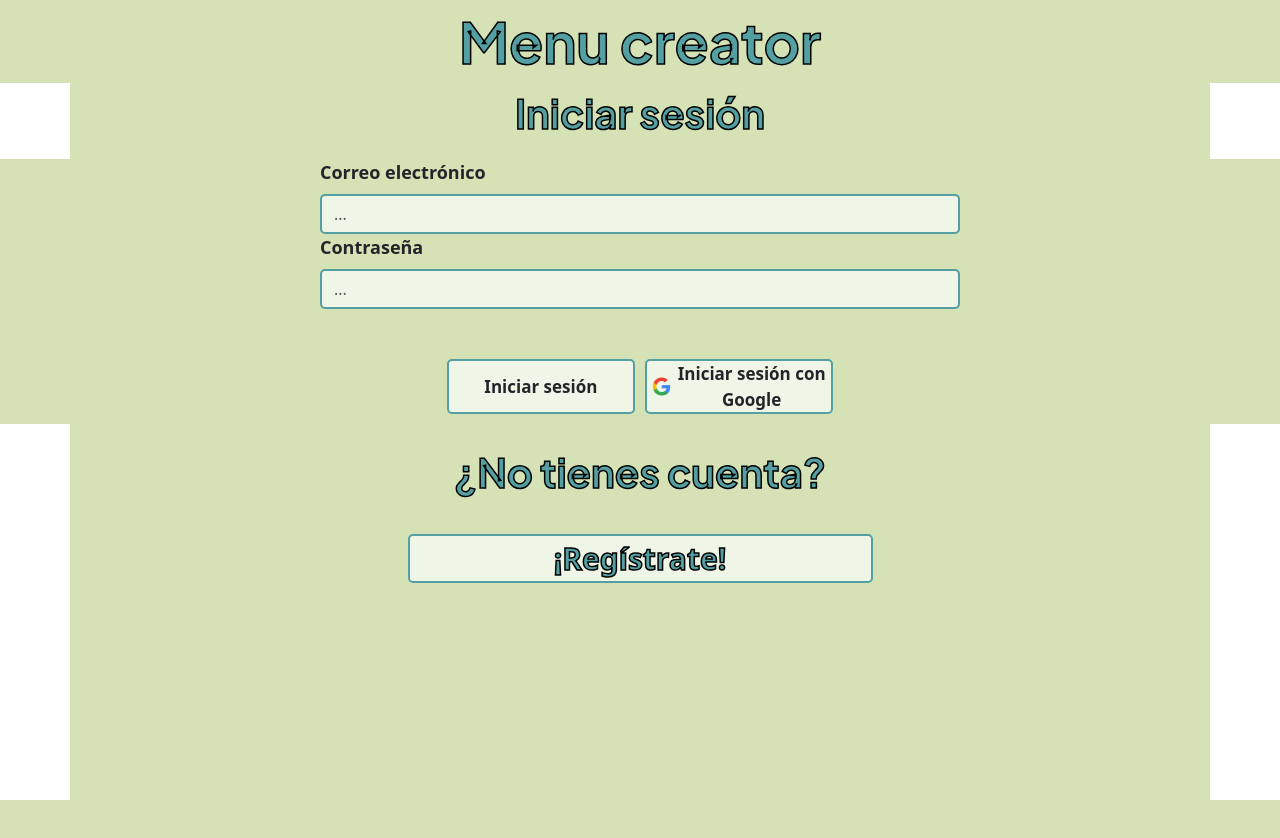
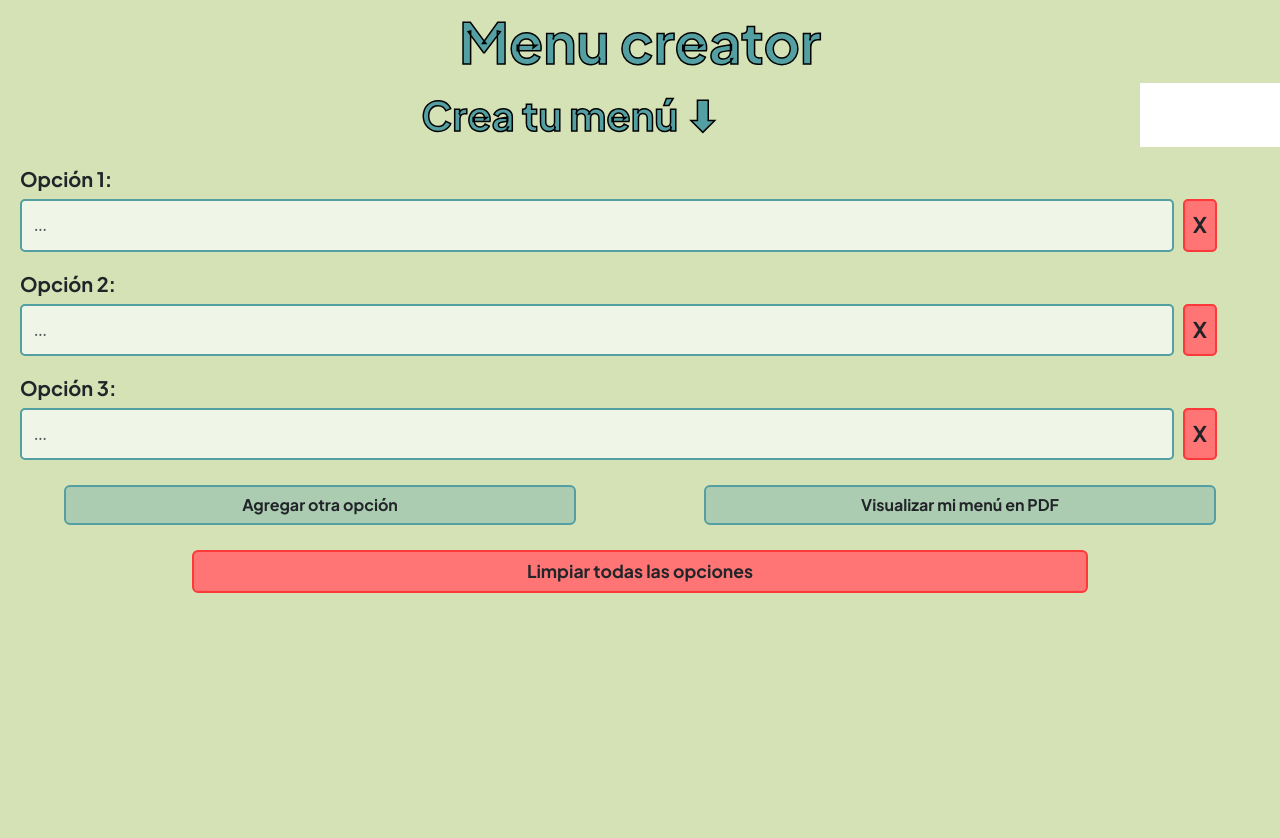
Before and after one commit to FrancisCG97/Menu-creator, a React (Vite) app: page / in a window 1280 px wide. Shown: the top 838 px of the page. After the commit the page ends 800 px from the top, so only its background shows below. Built offline with nearby package versions, Linux system fonts and the light colour scheme.

Commit message:
options.jsx styles were modified in App.css

```diff
--- a/src/App.css
+++ b/src/App.css
@@ -1,14 +1,14 @@
 /* -----------------ROOT----------------- */
 :root {
   width: 100vw;
-  height: 100vh;
+  /* height: 100vh; */
   margin: 0%;
   background-color: #D4E2B6;
 }
 
 body {
   width: 100vw;
-  height: 100vh;
+  /* height: 100vh; */
   background-color: #D4E2B6;
   margin: 0%;
 }
@@ -20,6 +20,7 @@
 nav {
   display: flex;
   justify-content: center;
+  background-color: #D4E2B6;
 }
 
 #header {
@@ -130,7 +131,7 @@
 }
 
 #register-container {
-  height: 100vh;
+  /* height: 100vh; */
   display: flex;
   justify-content: center;
   background-color: #D4E2B6;
@@ -171,3 +172,116 @@
   font-size: 50px;
   font-weight: 600;
 }
+
+
+
+
+
+
+
+
+
+/* -----------------WALL----------------- */
+/* -----------------TITLE----------------- */
+h5 {
+  font-family: 'Plus Jakarta Sans', sans-serif;
+  font-size: 100%;
+  color: black;
+  width: 100vw;
+  margin: 0%;
+  padding: 20px 0px 0px 0px;
+  background-color: #D4E2B6;
+}
+
+button {
+  border-radius: 20px;
+}
+
+#info-inputs {
+  padding-left: 20px;
+  display: flex;
+  align-items: flex-start;
+  background-color: #D4E2B6;
+}
+
+#option-input {
+  margin-right: 10px;
+  background-color: #F0F6E7;
+  border-radius: 5px;
+  border: 2px solid #539FA2;
+}
+
+#menu {
+  width: 100vw;
+  margin: 0%;
+  padding: 0%;
+  display: flex;
+  justify-content: center;
+  background-color: #D4E2B6;
+}
+
+#menu-title {
+  width: 100%;
+  margin: 0%;
+  padding: 0%;
+  font-family: 'Plus Jakarta Sans', sans-serif;
+  font-size: 250%;
+  font-weight: bold;
+  color: #539FA2;
+  -webkit-text-stroke-width: 1.5px;
+  -webkit-text-stroke-color: black;
+  display: flex;
+  justify-content: center;
+}
+
+#option {
+  width: 95%;
+  margin: 0%;
+  display: flex;
+  justify-content: flex-start;
+}
+
+#clean-option {
+  width: fit-content;
+  padding: 8px;
+  background-color: #FF7474;
+  border: 2px solid #FE3939;
+  border-radius: 5px;
+  font-family: 'Plus Jakarta Sans', sans-serif;
+  font-size: 120%;
+  font-weight: 900;
+}
+
+#add-see {
+  padding: 25px 0px;
+  display: flex;
+  flex-direction: row;
+  justify-content: space-around;
+}
+
+#add-see-btn {
+  width: 40%;
+  background-color: #ABCCB1;
+  border: 2px solid #539FA2;
+  font-family: 'Plus Jakarta Sans', sans-serif;
+  font-size: 100%;
+  font-weight: 900;
+}
+
+#clean {
+  display: flex;
+  justify-content: center;
+}
+
+#clean-btn {
+  width: 70%;
+  background-color: #FF7474;
+  border: 2px solid #FE3939;
+  font-family: 'Plus Jakarta Sans', sans-serif;
+  font-size: 110%;
+  font-weight: 900;
+}
+
+#menu-btn {
+  background-color: #D4E2B6;
+}
--- a/src/Components/options.jsx
+++ b/src/Components/options.jsx
@@ -5,17 +5,46 @@
 
     return (
         <>
-            <div id="header" className="container">
+            <div id="menu" className="container">
                 <div className="row">
-                    <div id="header-container" className="col-12 col-sm-12 col-md-12 col-lg-12 col-xl-12">
+                    <div id="menu-container" className="col-12 col-sm-12 col-md-12 col-lg-12 col-xl-12">
                         <nav className="navbar">
                             <div id="nav-container" className="container">
-                                <h1 id="title" className="navbar-brand"> Menu creator </h1>
+                                <h1 id="menu-title" className="navbar-brand"> Crea tu menú ⬇ </h1>
                             </div>
                         </nav>
                     </div>
                 </div>
             </div>
+
+            <section id="info-inputs" className="col-12 col-sm-12 col-md-12 col-lg-12 col-xl-12">
+                <h5> Opción 1: </h5>
+                <div id="option" className="input-group">
+                    <input id="option-input" type="text" className="form-control" placeholder="..." aria-label="Username" aria-describedby="basic-addon1"></input>
+                    <button className="btn" type="button" id="clean-option"> X </button>
+                </div>
+                <h5> Opción 2: </h5>
+                <div id="option" className="input-group">
+                    <input id="option-input" type="text" className="form-control" placeholder="..." aria-label="Username" aria-describedby="basic-addon1"></input>
+                    <button className="btn" type="button" id="clean-option"> X </button>
+                </div>
+                <h5> Opción 3: </h5>
+                <div id="option" className="input-group">
+                    <input id="option-input" type="text" className="form-control" placeholder="..." aria-label="Username" aria-describedby="basic-addon1"></input>
+                    <button className="btn" type="button" id="clean-option"> X </button>
+                </div>
+            </section>
+
+            <section id="menu-btn" className="col-12 col-sm-12 col-md-12 col-lg-12 col-xl-12">
+                <div id="add-see">
+                    <button id="add-see-btn" type="button" className="btn"> Agregar otra opción </button>
+                    <button id="add-see-btn" type="button" className="btn"> Visualizar mi menú en PDF </button>
+                </div>
+                <div id="clean">
+                    <button id="clean-btn" type="button" className="btn"> Limpiar todas las opciones </button>
+                </div>
+            </section>
+
         </>
     )
 }
--- a/src/Components/register.jsx
+++ b/src/Components/register.jsx
@@ -16,7 +16,6 @@
 export default function Register() {
 
     const auth = getAuth();
-    const provider = new GoogleAuthProvider();
     const navigate = useNavigate();
 
     //REGISTRO CON CORREO Y CONTRASEÑA
@@ -61,9 +60,8 @@
         signInWithPopup(auth, provider)
           .then((result) => {
             const credential = GoogleAuthProvider.credentialFromResult(result);
-            // eslint-disable-next-line no-console
             console.log(credential);
-            // navigate('/Wall');s
+            navigate('/Wall');
           })
           .catch((error) => {
             const errorCode = error.code;
@@ -74,12 +72,6 @@
             // ...
           });
       };
-
-
-
-
-
-
 
 
     return (
```
Also changed, not shown: src/main.jsx (+6 -6 lines).
